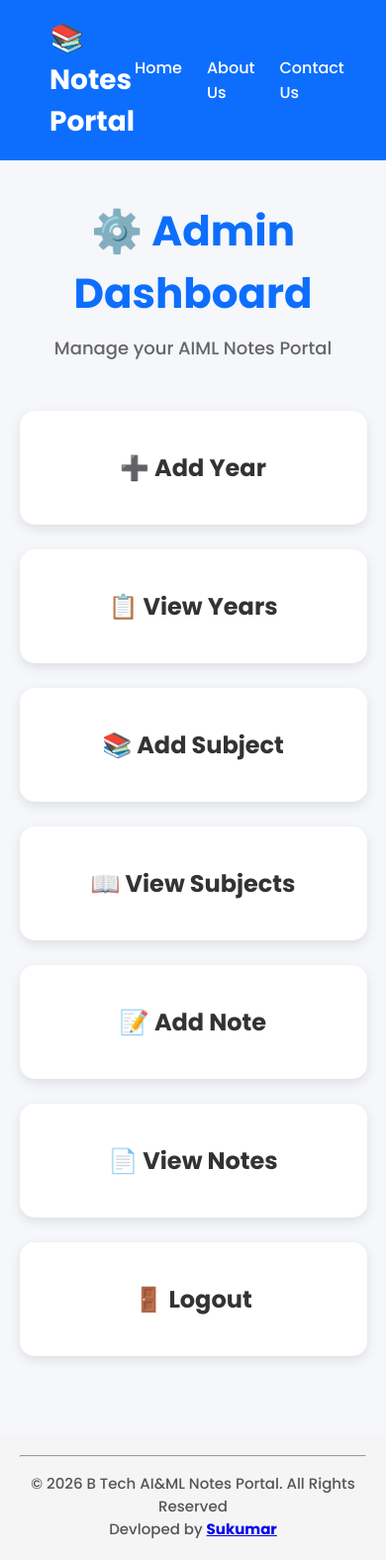
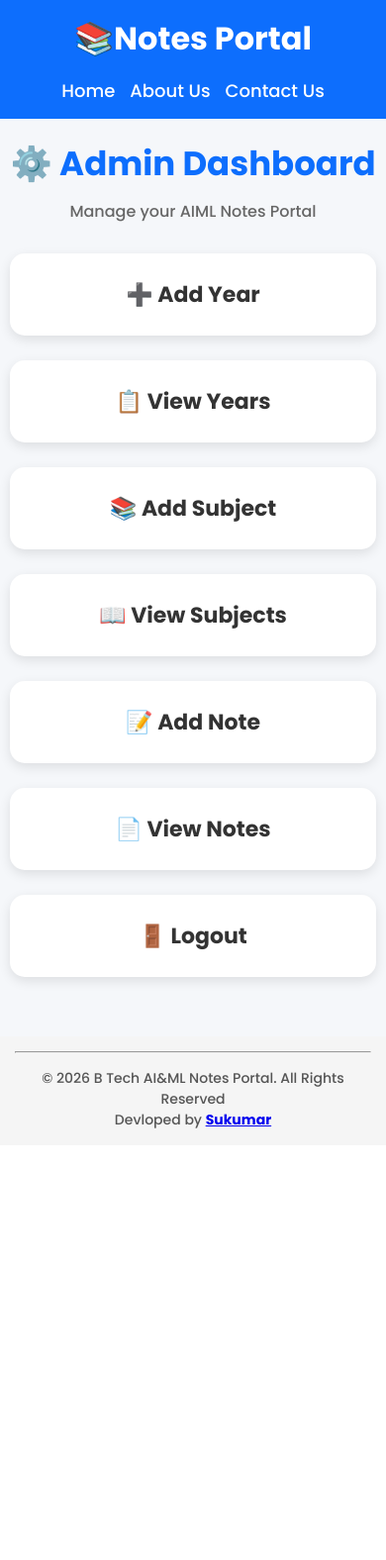
Before and after one commit to Sukumar96-tech/B-Tech-AIML-Notes, a Flask app: page /admin/dashboard in a window 390 px wide. Shown: the whole page at 99% size. After the commit the page ends 1140 px from the top, so only its background shows below. Run offline with Flask 3, Linux system fonts and the light colour scheme; the visitor is signed in with stand-in values (Sample User, id 1).

Commit message:
Implement mobile responsive design in CSS
Added mobile responsive styles for navbar, container, hero, year cards, dashboard, login, notes, tables, and footer.

```diff
--- a/static/css/style.css
+++ b/static/css/style.css
@@ -261,3 +261,111 @@ select{
 .footer p{
     margin: 0;
 }
+/* ========================= */
+/* Mobile Responsive Design  */
+/* ========================= */
+
+@media screen and (max-width:768px){
+
+/* Navbar */
+
+.navbar{
+    flex-direction:column;
+    padding:15px;
+    gap:15px;
+}
+
+.logo a{
+    font-size:32px;
+}
+
+.nav-links{
+    flex-wrap:wrap;
+    justify-content:center;
+    gap:15px;
+}
+
+.nav-links a{
+    font-size:18px;
+}
+
+/* Container */
+
+.container{
+    width:95%;
+    padding:20px 0;
+}
+
+/* Hero */
+
+.hero{
+    margin-bottom:30px;
+}
+
+.hero h1{
+    font-size:34px;
+}
+
+.hero p{
+    font-size:16px;
+}
+
+/* Year Cards */
+
+.year-container{
+    grid-template-columns:1fr;
+}
+
+.year-card{
+    padding:25px;
+}
+
+.year-card h2{
+    font-size:22px;
+}
+
+/* Dashboard */
+
+.dashboard-container{
+    grid-template-columns:1fr;
+}
+
+/* Login */
+
+.login-card{
+    width:95%;
+}
+
+/* Notes */
+
+.note-card{
+    padding:15px;
+}
+
+.buttons{
+    flex-direction:column;
+}
+
+.download-btn,
+.drive-btn{
+    width:100%;
+    text-align:center;
+}
+
+/* Tables */
+
+table{
+    width:100%;
+    display:block;
+    overflow-x:auto;
+    white-space:nowrap;
+}
+
+/* Footer */
+
+.footer{
+    font-size:14px;
+    padding:15px;
+}
+
+}
```
